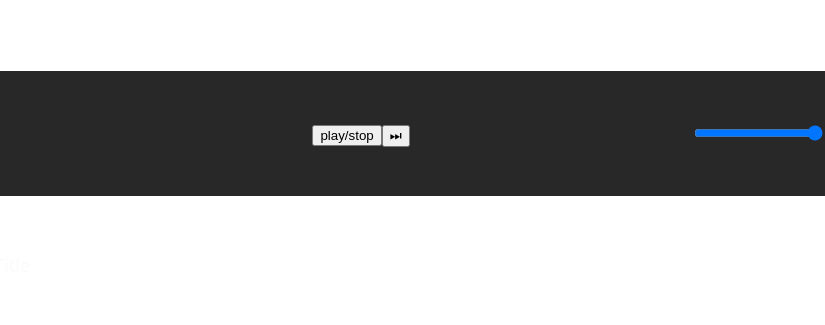
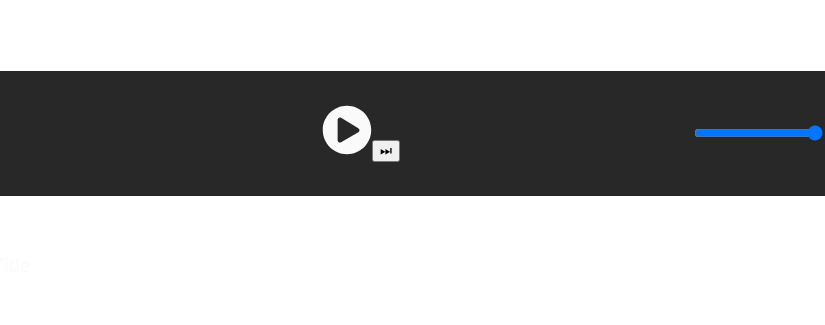
Before and after one commit to MIXTTAPE/mixttape-front-end, a React app: page / in a window 1280 px wide. Shown: the part 604-929 px from the top of the page, 455-1280 px from the left. Built offline with nearby package versions, Linux system fonts and the light colour scheme.

Commit message:
used font awesome icon for play/pause and styled it

```diff
--- a/src/components/player/Player.js
+++ b/src/components/player/Player.js
@@ -1,5 +1,6 @@
 import React from 'react';
 import '../../styles/player.css';
+import { FaPlayCircle } from 'react-icons/fa';
 
 export default function Player() {
 
@@ -11,7 +12,7 @@ export default function Player() {
           <p className="track-title">Track Title</p>
         </div>
         <div className="player-controls">
-          <button>play/stop</button>
+          <button className="play-pause-button"><FaPlayCircle /></button>
           <button>⏭</button>
         </div>
         <div className="volume-controls">
--- a/src/styles/player.css
+++ b/src/styles/player.css
@@ -18,5 +18,22 @@
         display: inline-block;
       }
     }
+
+    .player-controls {
+
+      .play-pause-button {
+        border: 0;
+        background: none;
+        padding: 0;
+        height: 50px;
+        width: 50px;
+
+        svg {
+          height: 50px;
+          width: 50px;
+          fill: #fafafa;
+        }
+      }
+    }
   }
 }
```
